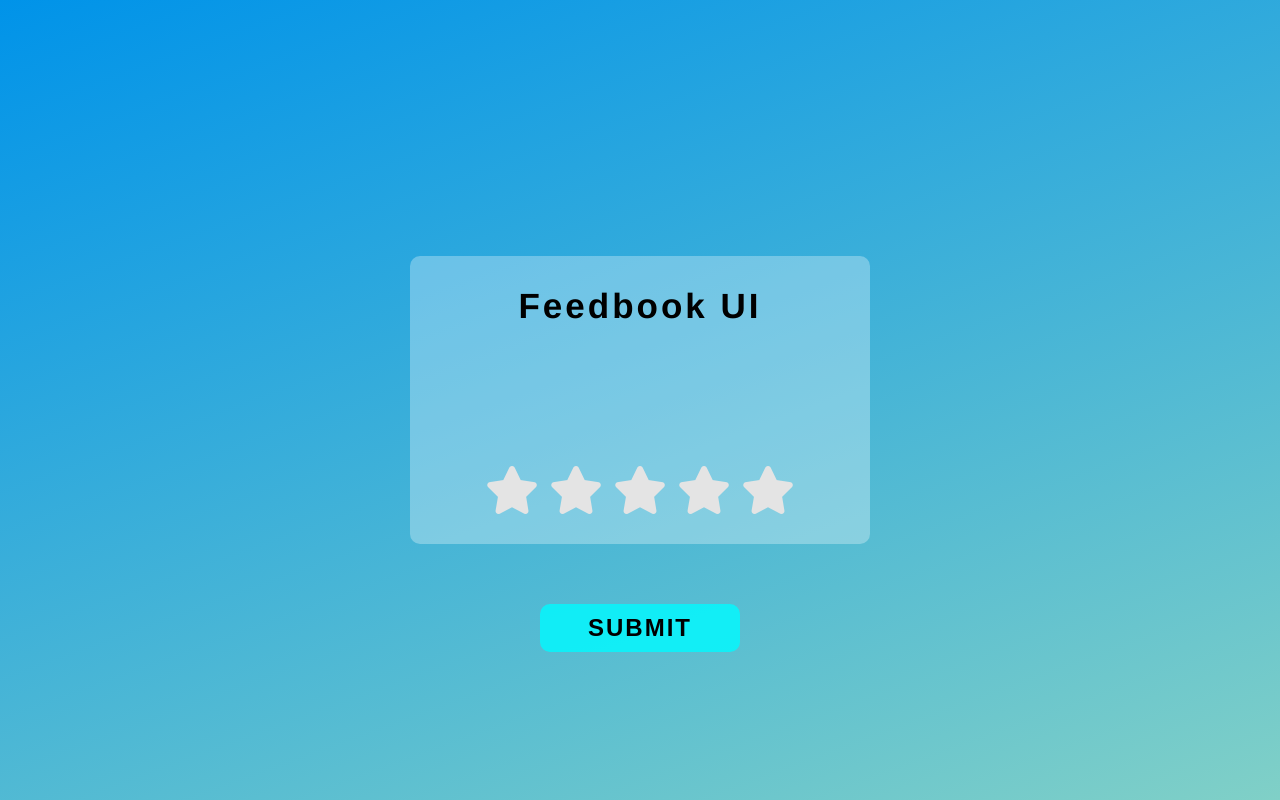
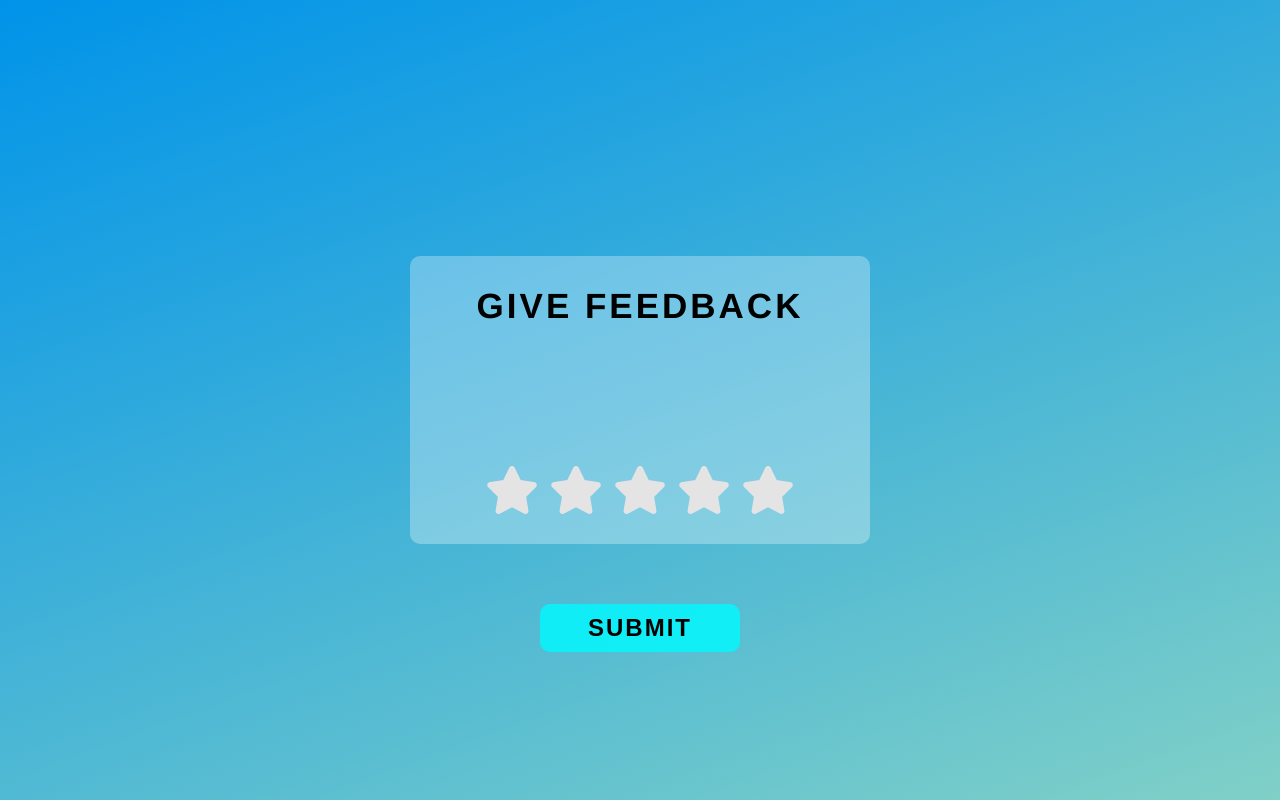
Before and after one commit to Prachi07sachan/Feedback-URL, a plain HTML site: page index.html in a window 1280 px wide. Drawn offline with Linux system fonts and the light colour scheme; files that its build step writes are made by us from their sources; files whose address does not match are found by name.

Commit message:
Update index.html

```diff
--- a/index.html
+++ b/index.html
@@ -14,7 +14,7 @@
         <div class="feedbackbox">
             <div class="heading">
                 <h1>
-                    Feedbook UI
+                    GIVE FEEDBACK
                 </h1>
             </div>
             <div class="emoji">
```
